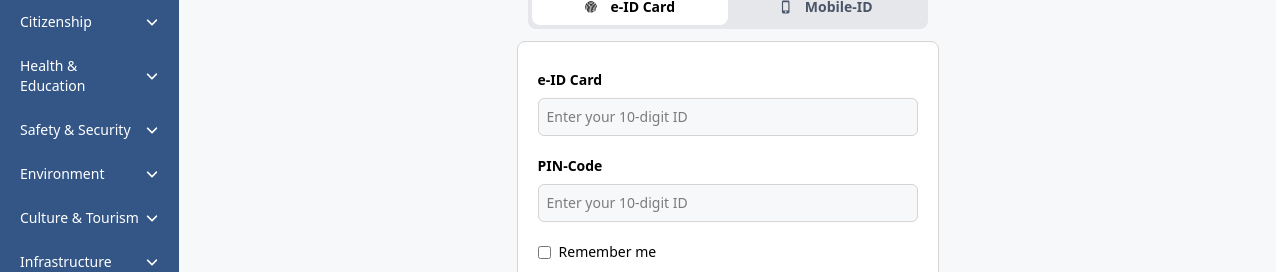
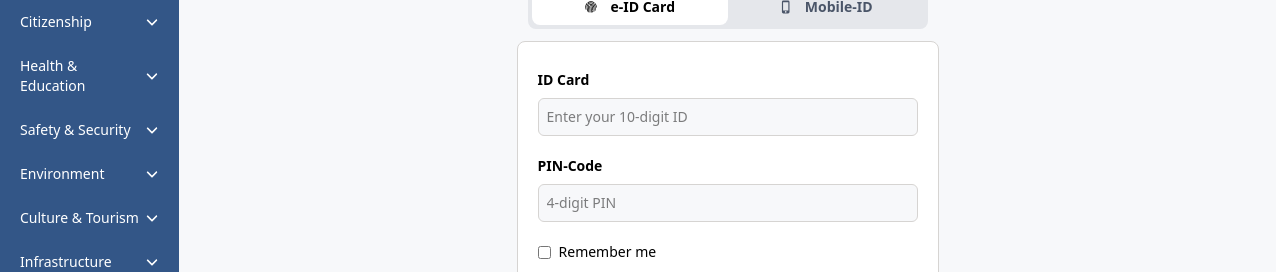
Before and after one commit to Tjitouua/frontend2, a React app: page /login in a window 1280 px wide. Shown: the part 308-580 px from the top of the page. Built offline with nearby package versions, Linux system fonts and the light colour scheme; the HTML template or start-up script is replaced by a standard one.

Commit message:
Fixed Input form

```diff
--- a/src/components/LoginFormID.tsx
+++ b/src/components/LoginFormID.tsx
@@ -14,7 +14,7 @@ const LoginFormID = () => {
                   !px-5 rounded-lg text-sm" style={{ borderColor: "var(--color-text-default2)" }}>
 
                        <FormInput
-                         label = "e-ID Card"
+                         label = "ID Card"
                          type = "text"
                          placeholder = "Enter your 10-digit ID"
                        />
--- a/src/ui/FormInput.tsx
+++ b/src/ui/FormInput.tsx
@@ -11,7 +11,7 @@ const FormInput: React.FC<FormInputProps> = ({ label, containerClassName = "", c
     return (
         <div className={`w-full flex flex-col gap-2 ${containerClassName}`}>
             <label className="font-semibold">{label}</label>
-            <input type="text" className={`border rounded-md p-2 bg-[var(--color-secondary)] ${className}`} placeholder="Enter your 10-digit ID" style={{ borderColor: "var(--color-text-default2)" }}/>
+            <input type="text" className={`border rounded-md p-2 bg-[var(--color-secondary)] ${className}`} style={{ borderColor: "var(--color-text-default2)" }} {...props}/>
         </div>
     );
 }
```
